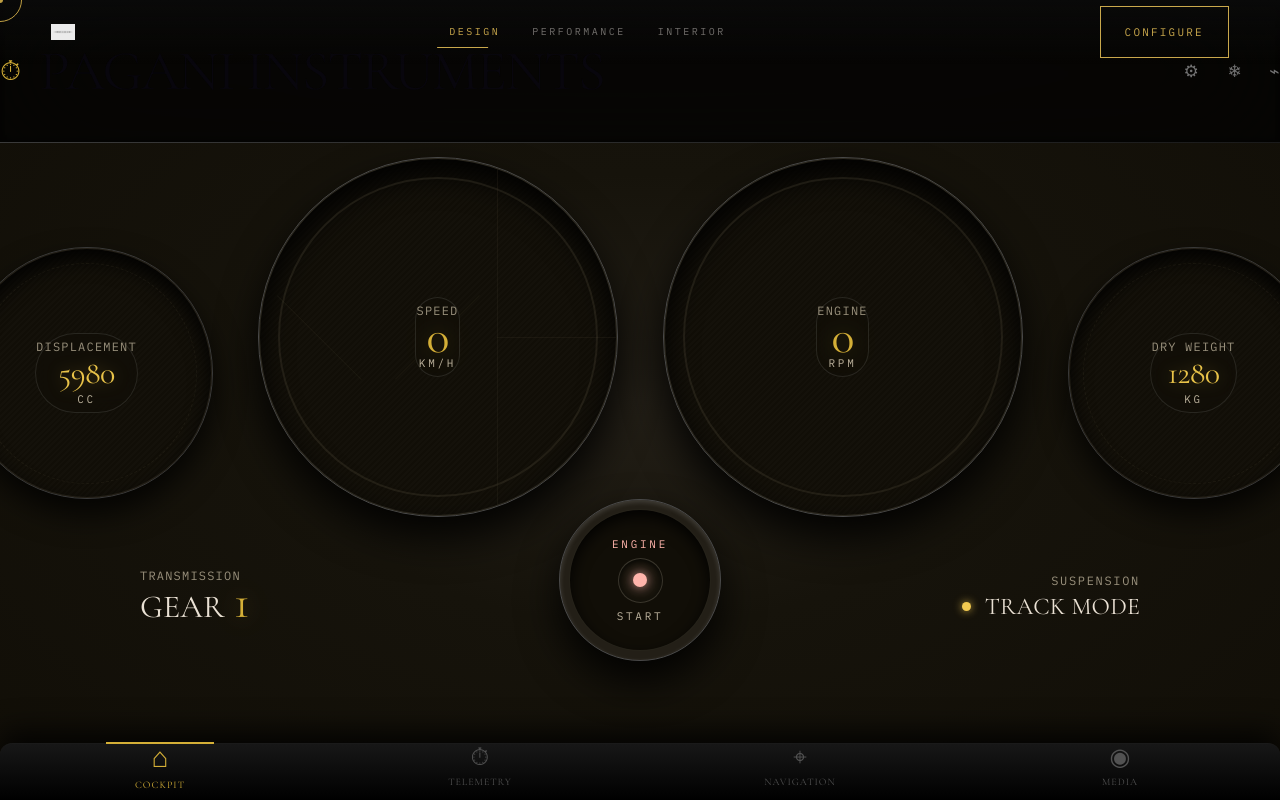
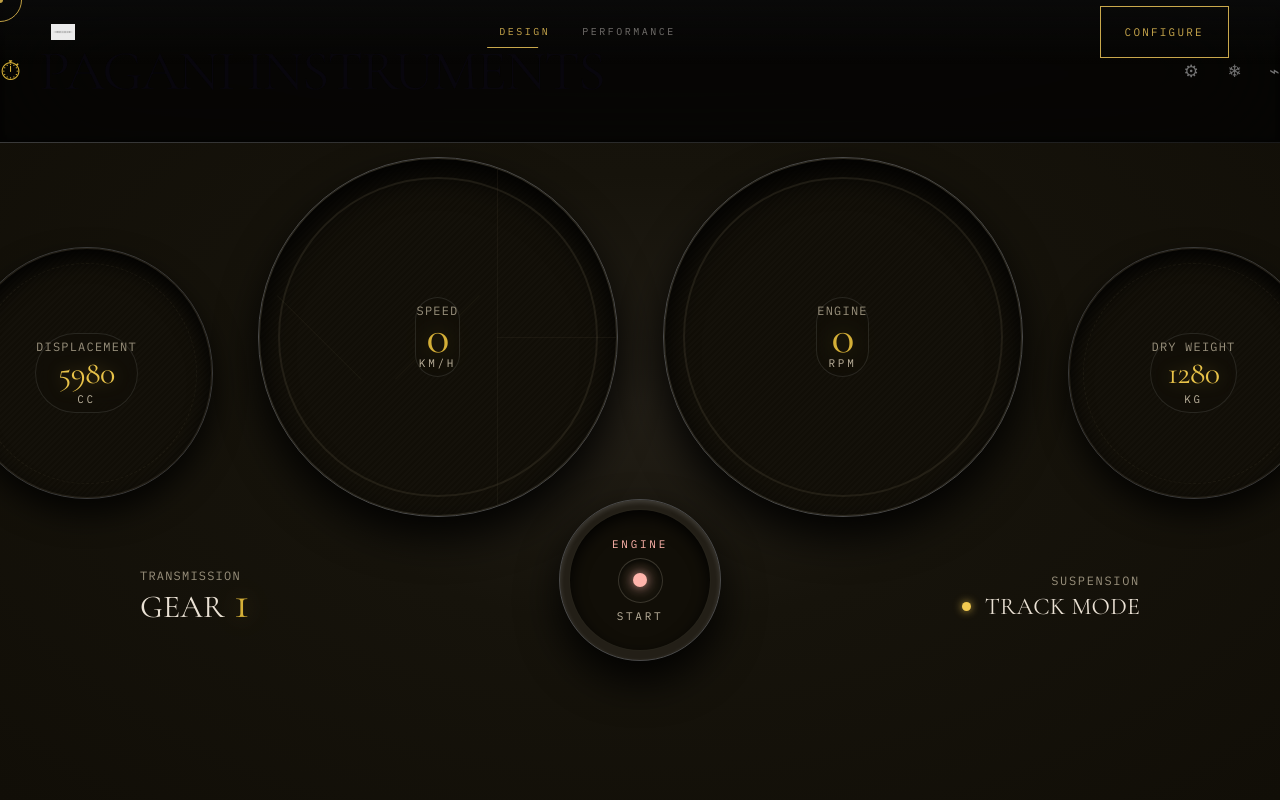
Before and after one commit to 202201152/pagani, a React (Vite) app in the folder pagani-utopia/: page /performance in a window 1280 px wide. Built offline with nearby package versions, Linux system fonts and the light colour scheme.

Commit message:
audio update

```diff
--- a/pagani-utopia/src/components/sections/interior/Outro.tsx
+++ b/pagani-utopia/src/components/sections/interior/Outro.tsx
@@ -7,7 +7,7 @@ gsap.registerPlugin(ScrollTrigger);
 
 export function Outro() {
   const containerRef = useRef<HTMLElement>(null);
-  const { setCurrentCameraPosition } = useAppStore();
+  const setCurrentCameraPosition = useAppStore((state) => state.setCurrentCameraPosition);
 
   useEffect(() => {
     const ctx = gsap.context(() => {
--- a/pagani-utopia/src/components/ui/Navbar.tsx
+++ b/pagani-utopia/src/components/ui/Navbar.tsx
@@ -5,7 +5,6 @@ import { useScramble } from '../../hooks/useScramble';
 const NAVIGATION = [
   { id: 'design', label: 'DESIGN' },
   { id: 'performance', label: 'PERFORMANCE' },
-  { id: 'interior', label: 'INTERIOR' },
 ];
 
 export function Navbar() {
--- a/pagani-utopia/src/lib/constants.ts
+++ b/pagani-utopia/src/lib/constants.ts
@@ -37,7 +37,6 @@ export const TEASER_SPECS = [
 export const PAGE_TAGLINES = {
   design: 'Where art ends, engineering begins.',
   performance: '852 reasons to believe.',
-  interior: 'Every detail, handmade.',
   outro: 'Only 99. Each one different. Each one final.',
 };
 
@@ -50,7 +49,6 @@ export const HORACIO_QUOTE = {
 export const NAVIGATION = [
   { id: 'design', label: 'DESIGN' },
   { id: 'performance', label: 'PERFORMANCE' },
-  { id: 'interior', label: 'INTERIOR' },
 ];
 
 export const IMAGES = {
--- a/pagani-utopia/src/pages/HomePage.tsx
+++ b/pagani-utopia/src/pages/HomePage.tsx
@@ -1,10 +1,6 @@
 import { DesignHero } from '../components/sections/design/DesignHero';
 import { UtopiaTextSection } from '../components/sections/design/UtopiaTextSection';
 import { GallerySection } from '../components/sections/performance/GallerySection';
-import { Hero } from '../components/sections/interior/Hero';
-import { Cockpit } from '../components/sections/interior/Cockpit';
-import { Gearshift } from '../components/sections/interior/Gearshift';
-import { Outro } from '../components/sections/interior/Outro';
 import PerformanceCluster from '../sections/PerformanceCluster';
 
 export function HomePage() {
@@ -20,14 +16,6 @@ export function HomePage() {
       <section id="performance">
         <PerformanceCluster />
       </section>
-
-      {/* Interior Section */}
-      <section id="interior">
-        <Hero />
-        <Cockpit />
-        <Gearshift />
-        <Outro />
-      </section>
     </>
   );
 }
--- a/pagani-utopia/src/sections/PerformanceCluster/dashboard/Dashboard.jsx
+++ b/pagani-utopia/src/sections/PerformanceCluster/dashboard/Dashboard.jsx
@@ -2,9 +2,16 @@ import Meter from './Meter';
 import IgnitionButton from './IgnitionButton';
 import GearDisplay from './GearDisplay';
 import { useEngineSimulation } from './useEngineSimulation';
+import { useEngineAudio } from './useEngineAudio';
 
 export default function Dashboard() {
-  const sim = useEngineSimulation();
+  const audio = useEngineAudio({ src: '/audio/engine-voice.mp3' });
+  const sim = useEngineSimulation({
+    onFrame: (t) => {
+      // keep audio locked to sim time
+      audio.setTime(t);
+    },
+  });
 
   return (
     <section
@@ -84,7 +91,15 @@ export default function Dashboard() {
 
         {/* Center: ignition button */}
         <div className="mt-20">
-          <IgnitionButton isRunning={sim.isRunning} onToggle={sim.toggle} />
+          <IgnitionButton
+            isRunning={sim.isRunning}
+            onToggle={() => {
+              // play must start on user gesture
+              if (!sim.isRunning) audio.playFromStart();
+              else audio.stop();
+              sim.toggle();
+            }}
+          />
         </div>
 
         {/* Lower readouts */}
@@ -111,54 +126,6 @@ export default function Dashboard() {
           </div>
         </div>
       </main>
-
-      {/* Bottom nav (from provided design) */}
-      <nav
-        className="fixed bottom-0 left-0 z-50 flex w-full items-center justify-around border-t px-12 pb-6 pt-2"
-        style={{
-          background: 'linear-gradient(to bottom, #171717, #000)',
-          borderTop: '1px solid #1A1A1A',
-          boxShadow: '0 -10px 30px rgba(0,0,0,0.9)',
-          borderTopLeftRadius: '12px',
-          borderTopRightRadius: '12px',
-        }}
-      >
-        <button
-          type="button"
-          className="group w-24 translate-y-[-2px] border-t-2 border-[#D4AF37] pt-2 text-[#D4AF37] duration-200 hover:bg-neutral-900/50"
-          aria-current="page"
-        >
-          <div className="mb-1 text-[28px] leading-none">⌂</div>
-          <div className="font-display text-[10px] uppercase tracking-widest">Cockpit</div>
-        </button>
-        <button
-          type="button"
-          className="group w-24 translate-y-[-2px] pt-2 text-neutral-600 duration-200 hover:bg-neutral-900/50 hover:text-[#D4AF37]"
-        >
-          <div className="mb-1 text-[24px] leading-none transition-transform group-hover:scale-110">
-            ⏱
-          </div>
-          <div className="font-display text-[10px] uppercase tracking-widest">Telemetry</div>
-        </button>
-        <button
-          type="button"
-          className="group w-24 translate-y-[-2px] pt-2 text-neutral-600 duration-200 hover:bg-neutral-900/50 hover:text-[#D4AF37]"
-        >
-          <div className="mb-1 text-[24px] leading-none transition-transform group-hover:scale-110">
-            ⌖
-          </div>
-          <div className="font-display text-[10px] uppercase tracking-widest">Navigation</div>
-        </button>
-        <button
-          type="button"
-          className="group w-24 translate-y-[-2px] pt-2 text-neutral-600 duration-200 hover:bg-neutral-900/50 hover:text-[#D4AF37]"
-        >
-          <div className="mb-1 text-[24px] leading-none transition-transform group-hover:scale-110">
-            ◉
-          </div>
-          <div className="font-display text-[10px] uppercase tracking-widest">Media</div>
-        </button>
-      </nav>
     </section>
   );
 }
--- /dev/null
+++ b/pagani-utopia/src/sections/PerformanceCluster/dashboard/useEngineAudio.js
@@ -0,0 +1,56 @@
+import { useCallback, useEffect, useMemo, useRef } from 'react';
+
+export function useEngineAudio({ src }) {
+  const audioRef = useRef(null);
+
+  useEffect(() => {
+    const audio = new Audio(src);
+    audio.preload = 'auto';
+    audio.crossOrigin = 'anonymous';
+    audioRef.current = audio;
+
+    return () => {
+      audio.pause();
+      audioRef.current = null;
+    };
+  }, [src]);
+
+  const playFromStart = useCallback(async () => {
+    const audio = audioRef.current;
+    if (!audio) return;
+    try {
+      audio.currentTime = 0;
+      await audio.play();
+    } catch {
+      // ignore (autoplay policy / user gesture issues)
+    }
+  }, []);
+
+  const stop = useCallback(() => {
+    const audio = audioRef.current;
+    if (!audio) return;
+    audio.pause();
+    audio.currentTime = 0;
+  }, []);
+
+  const setTime = useCallback((tSeconds) => {
+    const audio = audioRef.current;
+    if (!audio) return;
+    if (!Number.isFinite(tSeconds)) return;
+    const clamped = Math.max(0, Math.min(audio.duration || 9999, tSeconds));
+    // small tolerance to avoid constant seeking jitter
+    if (Math.abs((audio.currentTime ?? 0) - clamped) > 0.08) {
+      audio.currentTime = clamped;
+    }
+  }, []);
+
+  return useMemo(
+    () => ({
+      playFromStart,
+      stop,
+      setTime,
+      audioRef,
+    }),
+    [playFromStart, setTime, stop]
+  );
+}
--- a/pagani-utopia/src/sections/PerformanceCluster/dashboard/useEngineSimulation.js
+++ b/pagani-utopia/src/sections/PerformanceCluster/dashboard/useEngineSimulation.js
@@ -27,7 +27,7 @@ function rangeForGear(gear) {
  * Central simulation state (kept off the React render loop).
  * UI binds DOM nodes and we update them at 60fps via rAF.
  */
-export function useEngineSimulation() {
+export function useEngineSimulation({ onFrame } = {}) {
   const [isRunning, setIsRunning] = useState(false);
 
   const configRef = useRef({
@@ -35,6 +35,8 @@ export function useEngineSimulation() {
     // Calibrated to ~0-100 in 3.0s and ~350 in ~11.8s.
     accelKMax: 1.09, // 1/s
     accelTau: 13.7, // seconds (controls early ramp)
+    runDuration: 15, // seconds total "alive" run
+    holdAfterTop: true,
   });
 
   const nodesRef = useRef({
@@ -117,8 +119,35 @@ export function useEngineSimulation() {
     const dt = clamp((t - prevT) / 1000, 0, 0.05); // seconds
 
     // --- drivetrain model (physics-inspired, non-linear) ---
-    const { vmax, accelKMax, accelTau } = configRef.current;
+    const { vmax, accelKMax, accelTau, runDuration, holdAfterTop } = configRef.current;
     simRef.current.runTime += dt;
+    if (onFrame) onFrame(simRef.current.runTime, simRef.current);
+
+    // Keep the sequence alive for 15s (requested).
+    // After the run duration, hold values steady (or you can call stop()).
+    if (simRef.current.runTime >= runDuration) {
+      if (!holdAfterTop) {
+        // stop() would toggle state + cleanup; we don't call it here to avoid React setState in rAF.
+        simRef.current.isRunning = false;
+        return;
+      }
+
+      // subtle "engine singing" micro-variation while holding top speed
+      simRef.current.speed = vmax;
+      const idle = 1200;
+      const redline = 8500;
+      simRef.current.gear = 7;
+      const shimmer = Math.sin(simRef.current.runTime * 6.0) * 90;
+      simRef.current.rpm = clamp(redline - 220 + shimmer, idle, redline + 200);
+
+      const { speedEl, rpmEl, gearEl } = nodesRef.current;
+      if (speedEl) speedEl.textContent = String(Math.round(simRef.current.speed));
+      if (rpmEl) rpmEl.textContent = String(Math.round(simRef.current.rpm));
+      if (gearEl) gearEl.textContent = String(simRef.current.gear);
+
+      loopRef.current.rafId = requestAnimationFrame(tick);
+      return;
+    }
 
     // Accel curve: exponential approach with a slow power ramp.
     // This matches the desired timeline:
--- a/pagani-utopia/src/store/useAppStore.ts
+++ b/pagani-utopia/src/store/useAppStore.ts
@@ -1,6 +1,6 @@
 import { create } from 'zustand';
 
-interface AppState {
+export interface AppState {
   // Loading state
   isLoaded: boolean;
   isPreloaded: boolean;
@@ -14,6 +14,21 @@ interface AppState {
   // Navbar visibility
   navbarVisible: boolean;
   setNavbarVisible: (visible: boolean) => void;
+
+  // Route / camera state (used by scroll sections)
+  currentCameraPosition: string;
+  setCurrentCameraPosition: (position: string) => void;
+  activePage: string;
+  setActivePage: (page: string) => void;
+
+  // Interaction state
+  isInRotationSection: boolean;
+  setIsInRotationSection: (value: boolean) => void;
+
+  // Mouse position (normalized -1..1 for 3D)
+  mouseX: number;
+  mouseY: number;
+  setMousePosition: (x: number, y: number) => void;
 }
 
 export const useAppStore = create<AppState>((set) => ({
@@ -30,4 +45,19 @@ export const useAppStore = create<AppState>((set) => ({
   // Navbar visibility
   navbarVisible: true,
   setNavbarVisible: (visible) => set({ navbarVisible: visible }),
+
+  // Route / camera state
+  currentCameraPosition: 'home',
+  setCurrentCameraPosition: (position) => set({ currentCameraPosition: position }),
+  activePage: 'home',
+  setActivePage: (page) => set({ activePage: page }),
+
+  // Interaction state
+  isInRotationSection: false,
+  setIsInRotationSection: (value) => set({ isInRotationSection: value }),
+
+  // Mouse position
+  mouseX: 0,
+  mouseY: 0,
+  setMousePosition: (x, y) => set({ mouseX: x, mouseY: y }),
 }));
```
Also changed, not shown: 1 other file (tests, documents, lock files or other folders).
